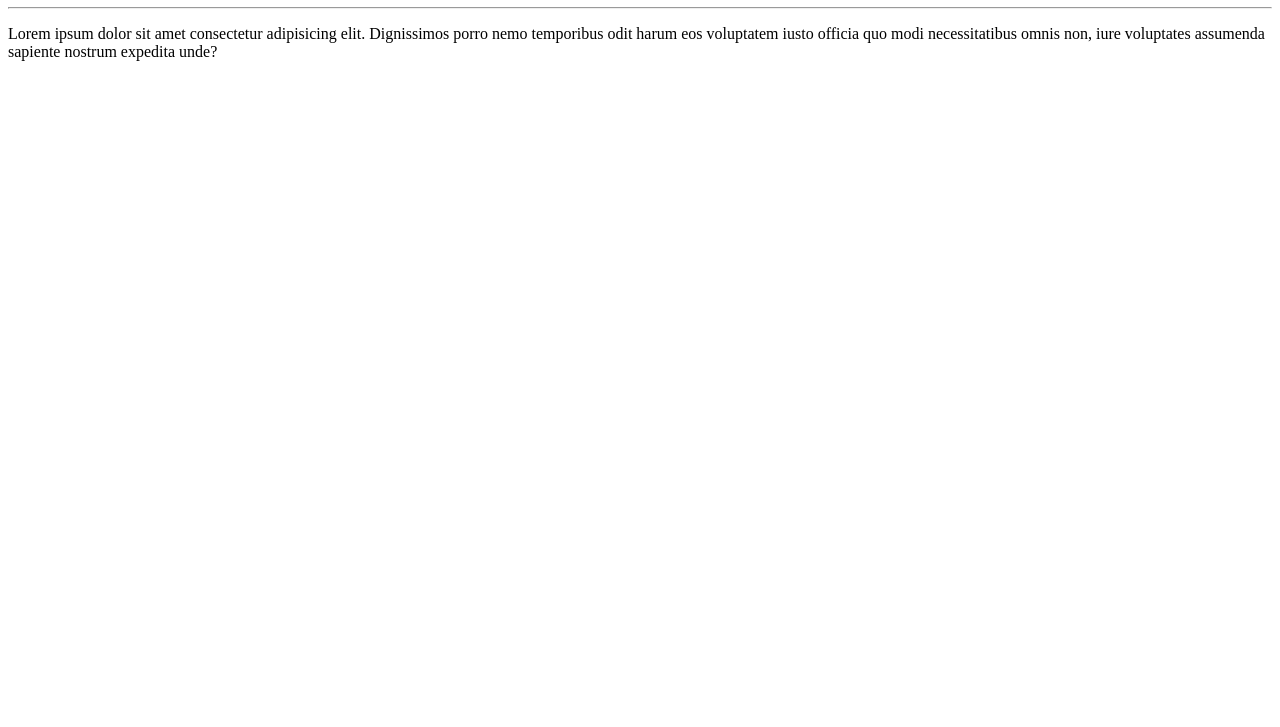
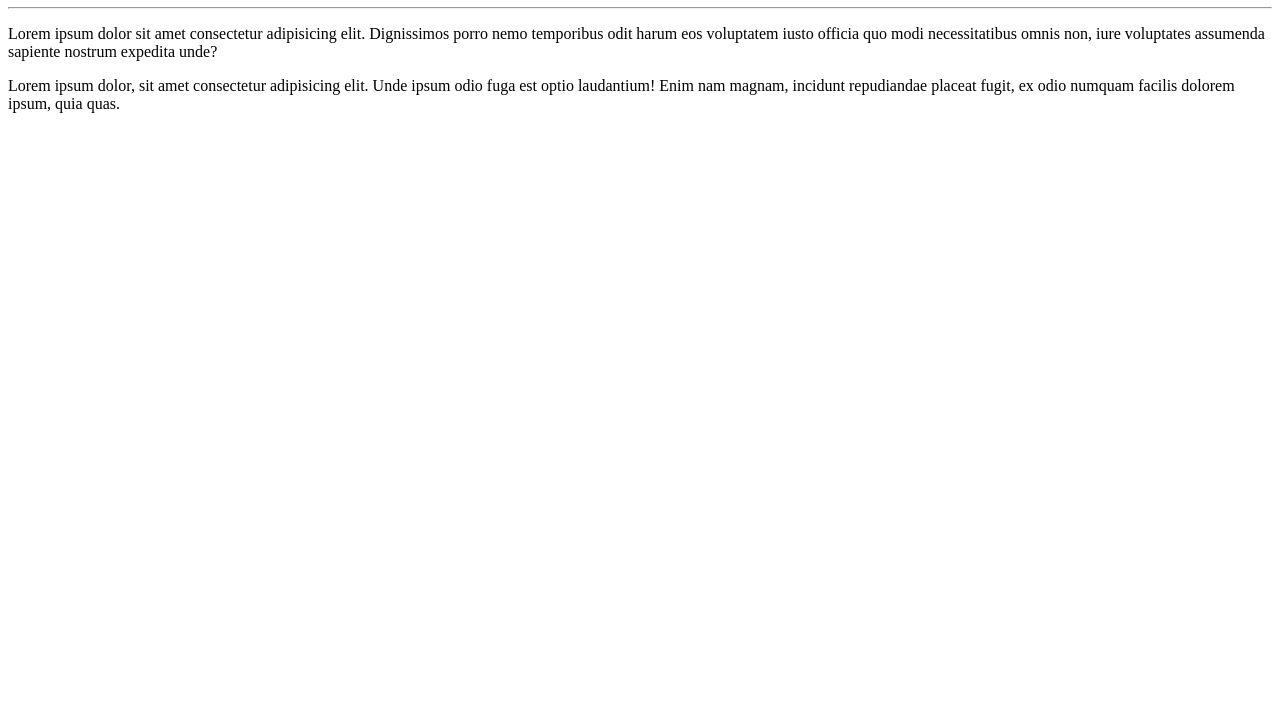
Before and after one commit to Praypri82/OlaMundo-, a plain HTML site: page site-exemplo/index.html in a window 1280 px wide. Shown: the part 73-800 px from the top of the page. Drawn offline with Linux system fonts and the light colour scheme.

Commit message:
adicionei um paragrafo

```diff
--- a/site-exemplo/index.html
+++ b/site-exemplo/index.html
@@ -9,5 +9,6 @@
     <h1>Olá, Mundo!</h1>
     <hr>
     <p>Lorem ipsum dolor sit amet consectetur adipisicing elit. Dignissimos porro nemo temporibus odit harum eos voluptatem iusto officia quo modi necessitatibus omnis non, iure voluptates assumenda sapiente nostrum expedita unde?</p>
+    <p>Lorem ipsum dolor, sit amet consectetur adipisicing elit. Unde ipsum odio fuga est optio laudantium! Enim nam magnam, incidunt repudiandae placeat fugit, ex odio numquam facilis dolorem ipsum, quia quas.</p>
 </body>
 </html>
```
